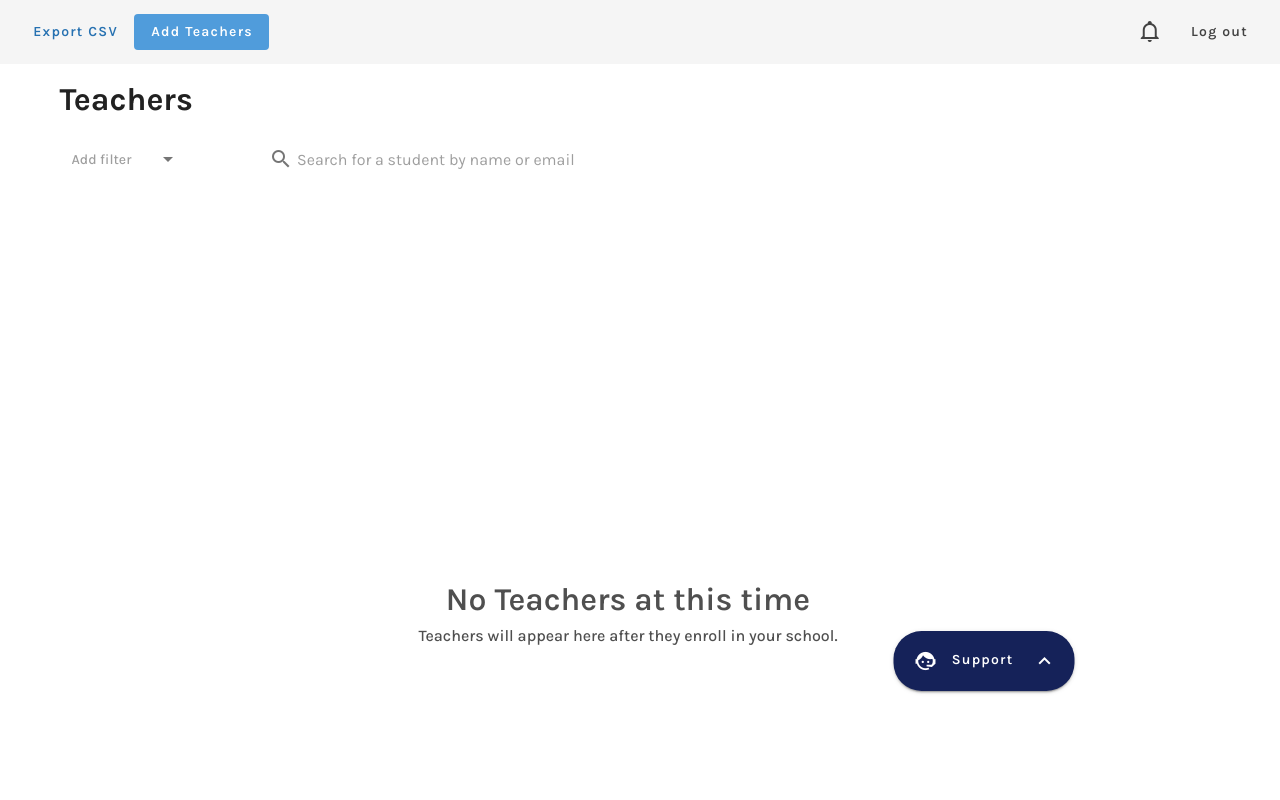
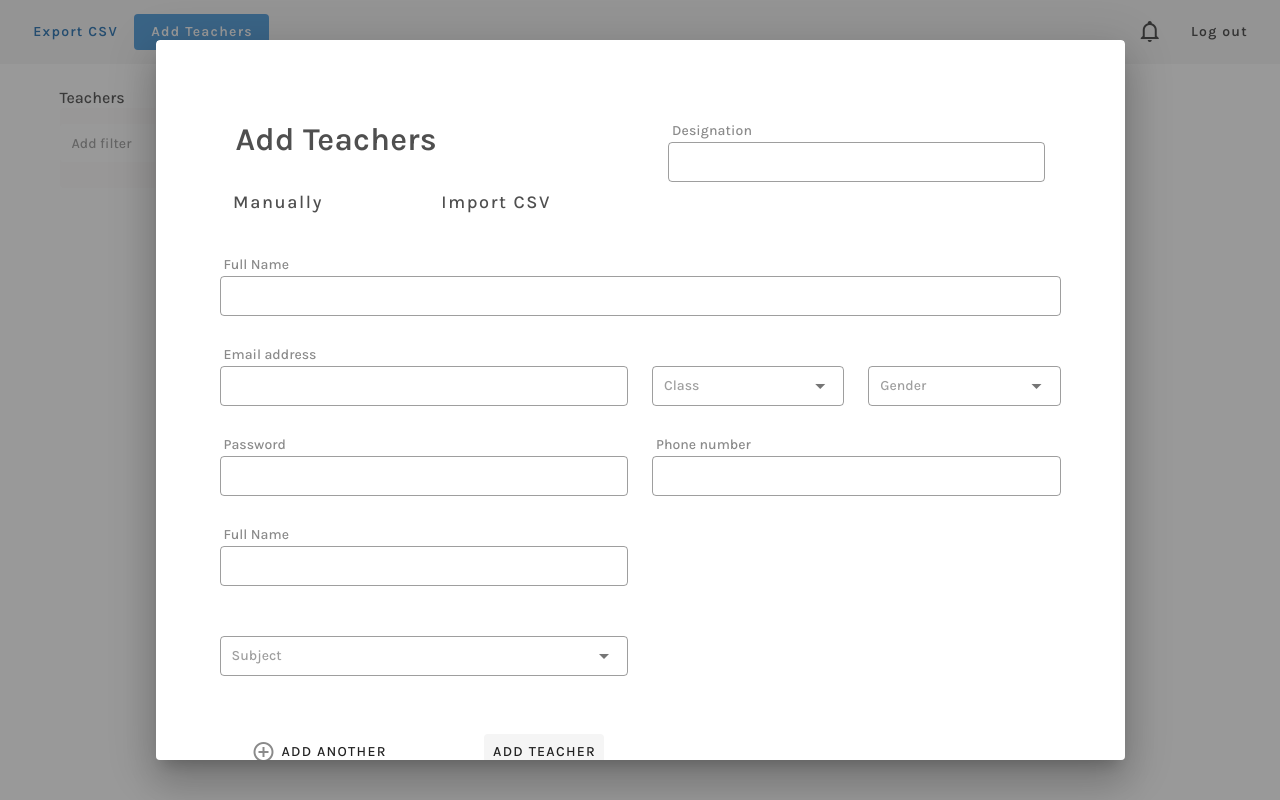
Before and after one commit to Modern-Languages/Front-End, a Nuxt app: page /teachers in a window 1280 px wide. Built offline with nearby package versions, Linux system fonts and the light colour scheme.

Commit message:
DIALOG DE AGREGAR MAESTRO

```diff
--- /dev/null
+++ b/components/ui-add-teacher.vue
@@ -0,0 +1,209 @@
+<template>
+  <v-card class=" pa-16">
+    <v-row>
+      <v-col cols="6">
+        <v-card-title>
+          <span class="add-title pl-0">Add Teachers</span>
+        </v-card-title>
+
+        <v-card-actions>
+          <v-row>
+            <v-col cols="6" class="align-start justify-start pl-0">
+              <v-btn
+                class="add-btn-title"
+                text
+              >
+                Manually
+              </v-btn>
+            </v-col>
+            <v-col cols="6" class="align-start justify-start pl-0">
+              <v-btn
+                class="add-btn-title"
+                text
+              >
+                Import CSV
+              </v-btn>
+            </v-col>
+          </v-row>
+        </v-card-actions>
+      </v-col>
+
+      <v-col cols="6">
+        <v-card-text>
+          <v-form>
+            <small class="add-fields-title pl-1">Designation</small>
+            <v-text-field
+              dense
+              solo
+              flat
+              outlined
+            />
+          </v-form>
+        </v-card-text>
+      </v-col>
+
+      <v-col cols="12" class="mb-0 pb-0">
+        <v-form>
+          <small class="add-fields-title pl-1">Full Name</small>
+          <v-text-field
+            dense
+            solo
+            flat
+            outlined
+          />
+        </v-form>
+      </v-col>
+
+      <v-col cols="6" class="mt-0 pt-0">
+        <v-form>
+          <small class="add-fields-title pl-1">Email address</small>
+          <v-text-field
+            dense
+            solo
+            flat
+            outlined
+          />
+          <small class="add-fields-title pl-1">Password</small>
+          <v-text-field
+            dense
+            solo
+            flat
+            outlined
+          />
+          <small class="add-fields-title pl-1">Full Name</small>
+          <v-text-field
+            dense
+            solo
+            flat
+            outlined
+          />
+          <v-select
+            class="add-fields-title my-6"
+            dense
+            solo
+            flat
+            outlined
+            placeholder="Subject"
+          />
+        </v-form>
+
+        <v-card-actions class="d-flex justify-sm-space-between pl-6 pr-6">
+          <v-btn
+            class="add-btn-add-another"
+            elevation="0"
+            text
+          >
+            <v-icon color="#8A8A8A">
+              mdi-plus-circle-outline
+            </v-icon>&nbsp;Add another
+          </v-btn>
+
+          <v-btn
+            class="add-add-teacher"
+            elevation="0"
+          >
+            Add Teacher
+          </v-btn>
+        </v-card-actions>
+      </v-col>
+
+      <v-col cols="6" class="py-0 ">
+        <v-form>
+          <v-row>
+            <v-col cols="6">
+              <small class="add-fields-title">&nbsp;</small>
+              <v-select
+                class="add-fields-title"
+                dense
+                solo
+                flat
+                outlined
+                placeholder="Class"
+              />
+            </v-col>
+
+            <v-col cols="6">
+              <small class="add-fields-title">&nbsp;</small>
+              <v-select
+                class="add-fields-title"
+                dense
+                solo
+                flat
+                outlined
+                placeholder="Gender"
+              />
+            </v-col>
+          </v-row>
+          <small class="add-fields-title pl-1">Phone number</small>
+          <v-text-field
+            dense
+            solo
+            flat
+            outlined
+          />
+        </v-form>
+      </v-col>
+    </v-row>
+  </v-card>
+</template>
+
+<script>
+export default {
+  name: 'AddTeacher'
+
+}
+</script>
+
+<style lang="scss" scoped>
+.add-title {
+  font-family: Kumbh Sans;
+  font-size: 32px;
+  font-weight: 600;
+  line-height: 39.69px;
+  color: #4F4F4F;
+}
+
+.add-btn-title {
+  font-family: Kumbh Sans;
+  font-size: 18px;
+  font-weight: 500;
+  line-height: 22.32px;
+  color: #4F4F4F;
+  height: 22px;
+  text-transform: none;
+}
+
+.add-fields-title {
+  font-family: Kumbh Sans;
+  font-size: 14px;
+  font-weight: 500;
+  line-height: 17.36px;
+  text-align: left;
+  color: #8A8A8A;
+}
+
+.add-btn-another {
+  font-family: Kumbh Sans;
+font-size: 16px;
+font-weight: 500;
+line-height: 19.84px;
+text-align: left;
+color: #4F4F4F;
+background-color: #F1F1F1;
+text-transform: none;
+}
+
+.add-btn-add-teacher {
+  width: Fixed (131px)px;
+height: 41px;
+padding: 12px 14px 12px 14px;
+background-color: #F1F1F1;
+font-family: Kumbh Sans;
+font-size: 14px;
+font-weight: 600;
+line-height: 17.36px;
+text-align: center;
+color: #4F4F4F;
+text-transform: none;
+}
+</style>
--- /dev/null
+++ b/layouts/ui-teachers.vue
@@ -0,0 +1,155 @@
+<template>
+  <v-app>
+    <v-app-bar
+      app
+      elevation="0"
+      relative
+      fill-width
+    >
+      <v-btn
+        class="teacher-bar-export-btn"
+        text
+      >
+        <span class="teacher-bar-export-text">
+          Export CSV
+        </span>
+      </v-btn>
+
+      <v-btn
+        class="rounded teacher-bar-add-btn"
+        elevation="0"
+        color="#509CDB"
+      >
+        <span class="teacher-bar-add-text">
+          Add Teachers
+        </span>
+      </v-btn>
+
+      <v-spacer />
+
+      <v-btn
+        icon
+      >
+        <v-icon class="teacher-bar-export-text" color="#424242">
+          mdi-bell-outline
+        </v-icon>
+      </v-btn>
+
+      <v-btn
+        class="teacher-bar-export-btn"
+        text
+      >
+        <span class="teacher-bar-logout-text">
+          Log out
+        </span>
+      </v-btn>
+    </v-app-bar>
+
+    <v-main>
+      <v-container fluid>
+        <Nuxt />
+      </v-container>
+    </v-main>
+  </v-app>
+</template>
+
+<script>
+export default {
+  name: 'Teachers',
+
+  data () {
+    return {
+      existingTeachers: false
+    }
+  }
+}
+</script>
+
+<style scoped>
+.teacher-bar-export-btn {
+  width: Hug (106px)px;
+  height: Hug (41px)px;
+  padding: 12px 14px 12px 14px;
+  opacity: 0px;
+}
+
+.teacher-bar-export-text {
+  font-family: Kumbh Sans;
+  font-size: 14px;
+  font-weight: 600;
+  line-height: 17.36px;
+  text-align: center;
+  color: #2671B1;
+  text-transform: none;
+}
+.teacher-bar-add-btn {
+  width: Hug (118px)px;
+  height: Hug (41px)px;
+  padding: 12px 14px 12px 14px;
+  background-color: #2671B1;
+}
+
+.teacher-bar-add-text {
+  font-family: Kumbh Sans;
+  font-size: 14px;
+  font-weight: 600;
+  line-height: 17.36px;
+  text-align: center;
+  text-transform: none;
+  color: white;
+}
+
+.teacher-bar-logout-text {
+  font-family: Kumbh Sans;
+  font-size: 14px;
+  font-weight: 600;
+  line-height: 17.36px;
+  text-align: center;
+  color: #424242;
+  text-transform: none;
+}
+
+.teachers-btn-add-filter {
+  max-width: 132.49px;
+  padding: 16px 0px 0px 0px;
+  background: #FFFFFF;
+  font-family: Kumbh Sans;
+  font-size: 14px;
+  font-weight: 500;
+  line-height: 17.36px;
+  text-align: left;
+}
+
+.teachers-search {
+  max-width: 819.51px;
+  font-family: Kumbh Sans;
+  font-size: 14px;
+  font-weight: 500;
+  line-height: 17.36px;
+  text-align: left;
+  background: #8A8A8A;
+  padding: 16px 20px 16px 16px;
+}
+
+.teacher-message {
+  font-family: Kumbh Sans;
+  position: fixed;
+  top: 75%;
+  left: 50%;
+  transform: translate(-50%, -50%);
+  color: #4F4F4F;
+}
+
+.teachers-btn-support {
+  width: 181px !important;
+  height: 60px !important;
+  font-family: Kumbh Sans;
+  font-size: 14px;
+  font-weight: 600;
+  line-height: 17.36px;
+  text-align: left;
+  text-transform: none;
+  left: 110%;
+  top: 70%;
+}
+</style>
--- a/pages/teachers/index.vue
+++ b/pages/teachers/index.vue
@@ -1,53 +1,6 @@
 <template>
-  <v-app>
-    <v-app-bar
-      app
-      elevation="0"
-      relative
-      fill-width
-    >
-      <v-btn
-        class="teacher-bar-export-btn"
-        text
-      >
-        <span class="teacher-bar-export-text">
-          Export CSV
-        </span>
-      </v-btn>
-
-      <v-btn
-        class="rounded teacher-bar-add-btn"
-        elevation="0"
-        color="#509CDB"
-      >
-        <span class="teacher-bar-add-text">
-          Add Teachers
-        </span>
-      </v-btn>
-
-      <v-spacer />
-
-      <v-btn
-        icon
-      >
-        <v-icon class="teacher-bar-export-text" color="#424242">
-          mdi-bell-outline
-        </v-icon>
-      </v-btn>
-
-      <v-btn
-        class="teacher-bar-export-btn"
-        text
-      >
-        <span class="teacher-bar-logout-text">
-          Log out
-        </span>
-      </v-btn>
-    </v-app-bar>
-
-    <v-main>
   <v-container>
-        <h1 class="teachers-title">
+    <h1 class="teacher-title">
       Teachers
     </h1>
 
@@ -56,7 +9,7 @@
         <v-select
           :items="items"
           placeholder="Add filter"
-              class="techers-btn-add-filter align-start"
+          class="teachers-btn-add-filter align-start"
           flat
           solo
           dense
@@ -66,7 +19,7 @@
         <v-text-field
           placeholder="Search for a student by name or email"
           prepend-inner-icon="mdi-magnify"
-              class="techers-search"
+          class="teachers-search"
           flat
           solo
           dense
@@ -86,7 +39,7 @@
           class="teachers-btn-support white--text"
           color="#152259"
           fixed
-              buttom
+          button
           right
           rounded
         >
@@ -98,74 +51,53 @@
         </v-btn>
       </v-col>
     </v-row>
+
+    <v-dialog v-model="dialogAddTeacher" width="969px" height="759px">
+      <add-teacher />
+    </v-dialog>
   </v-container>
-    </v-main>
-  </v-app>
 </template>
 
 <script>
+import AddTeacher from '@/components/ui-add-teacher.vue'
+
 export default {
+  components: {
+    AddTeacher
+  },
+  layout: 'ui-teachers',
+
   data () {
     return {
-      existingTechers: false
+      existingTeachers: false,
+      dialogAddTeacher: true
     }
   }
 }
 </script>
 
 <style scoped>
-.teacher-bar-export-btn {
-  width: Hug (106px)px;
-  height: Hug (41px)px;
-  padding: 12px 14px 12px 14px;
-  opacity: 0px;
+.teacher-title {
+  font-family: Kumbh Sans;
+  font-size: 16px;
+  font-weight: 500;
+  line-height: 19.84px;
+  color: #4F4F4F;
 }
 
-.teacher-bar-export-text {
-  font-family: Kumbh Sans;
-  font-size: 14px;
-  font-weight: 600;
-  line-height: 17.36px;
-  text-align: center;
-  color: #2671B1;
-  text-transform: none;
-}
-.teacher-bar-add-btn {
-  width: Hug (118px)px;
-  height: Hug (41px)px;
-  padding: 12px 14px 12px 14px;
-  background-color: #2671B1;
-}
-
-.teacher-bar-add-text {
-  font-family: Kumbh Sans;
-  font-size: 14px;
-  font-weight: 600;
-  line-height: 17.36px;
-  text-align: center;
-  text-transform: none;
-  color: white;
-}
-
-.teacher-bar-logout-text {
-  font-family: Kumbh Sans;
-  font-size: 14px;
-  font-weight: 600;
-  line-height: 17.36px;
-  text-align: center;
-  color: #424242;
-  text-transform: none;
-}
-
-.techers-btn-add-filter {
-  max-width: 132.49px;
+.teachers-btn-add-filter {
+  width: Fixed (132.49px)px;
+  height: Hug (49px)px;
   padding: 16px 0px 0px 0px;
-  background: #FFFFFF;
+  gap: 11px;
+  opacity: 0px;
   font-family: Kumbh Sans;
   font-size: 14px;
   font-weight: 500;
   line-height: 17.36px;
   text-align: left;
+  background-color: #FCFAFA;
+  color: #C4C4C4;
 }
 
 .teachers-search {
@@ -175,7 +107,7 @@ export default {
   font-weight: 500;
   line-height: 17.36px;
   text-align: left;
-  background: #8A8A8A;
+  background: #FCFAFA;
   padding: 16px 20px 16px 16px;
 }
 
```
Lines whose indentation alone changed are shown as unchanged.
